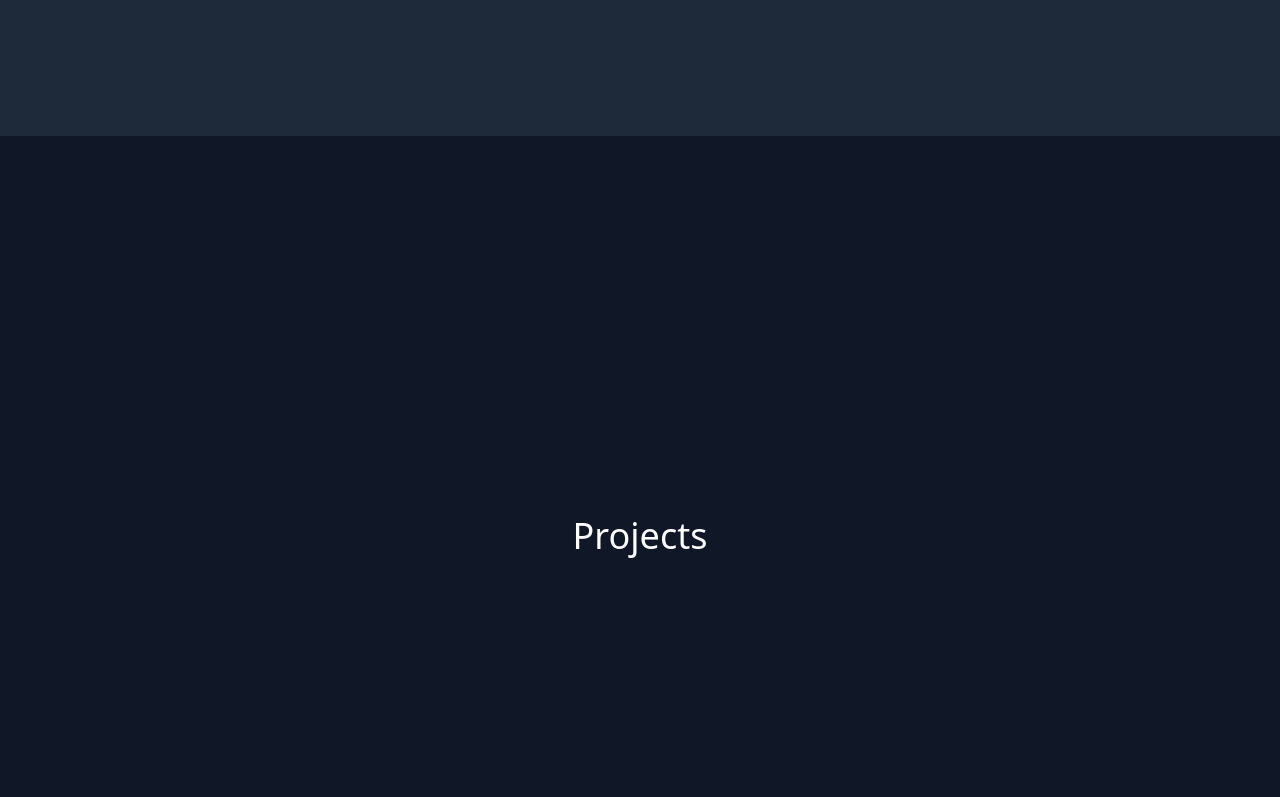
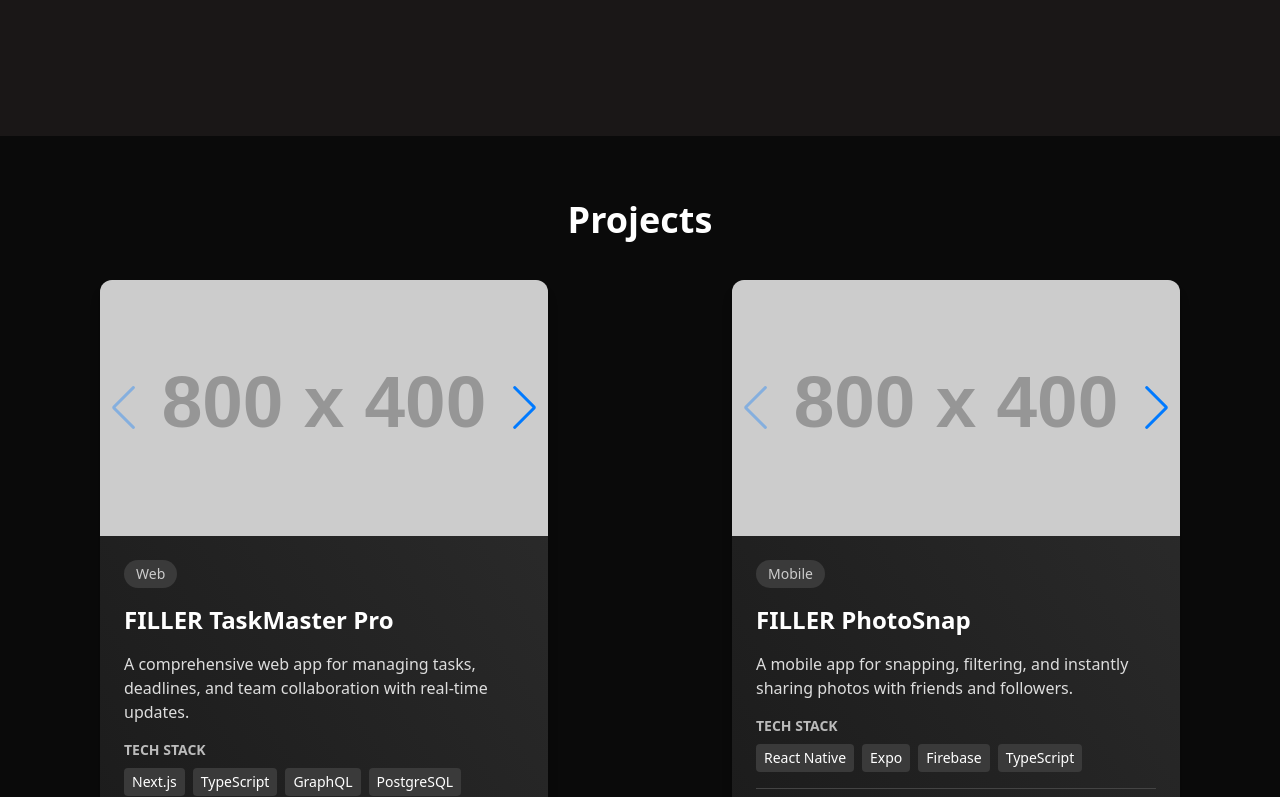
Before and after one commit to SahilKhunt08/portfolio, a React (Vite) app: page / in a window 1280 px wide. Shown: the part 2000-2797 px from the top of the page. Built offline with nearby package versions, Linux system fonts and the light colour scheme.

Commit message:
Made initial version of project cards

```diff
--- a/package.json
+++ b/package.json
@@ -24,6 +24,7 @@
     "react-fast-marquee": "^1.6.5",
     "react-simple-typewriter": "^5.0.1",
     "react-typed": "^2.0.12",
+    "swiper": "^11.2.10",
     "tailwind-merge": "^3.3.0",
     "tailwindcss": "^4.1.8",
     "tsparticles": "^3.8.1"
--- /dev/null
+++ b/src/components/ProjectCard.jsx
@@ -0,0 +1,102 @@
+import { useState } from "react";
+import { Swiper, SwiperSlide } from "swiper/react";
+import { Navigation } from "swiper/modules";
+import "swiper/css";
+import "swiper/css/navigation";
+
+export default function ProjectCard({
+  title,
+  description,
+  techStack,
+  features,
+  images,
+  type,
+}) {
+  const [errored, setErrored] = useState({});
+
+  return (
+    // <div className="bg-gradient-to-bl from-[#2D2D2D] to-[#1A1A1A] text-white rounded-xl shadow-lg w-full overflow-hidden">
+    <div
+      className="
+    group bg-gradient-to-bl from-[#2D2D2D] to-[#1A1A1A]
+    text-white rounded-xl shadow-lg w-full max-w-md overflow-hidden
+    transition-transform duration-300 ease-in-out
+    hover:scale-105 hover:shadow-2xl
+  "
+    >
+      {/* Image Carousel */}
+      <Swiper modules={[Navigation]} navigation className="w-full h-64">
+        {images.map((src, idx) => (
+          <SwiperSlide
+            key={idx}
+            className="w-full h-64 bg-[#333333] flex items-center justify-center"
+          >
+            {!errored[idx] && (
+              <img
+                src={src}
+                alt={`Slide ${idx + 1}`}
+                className="w-full h-full object-cover"
+                onError={(e) => {
+                  e.currentTarget.style.display = "none";
+                  setErrored((prev) => ({ ...prev, [idx]: true }));
+                }}
+              />
+            )}
+          </SwiperSlide>
+        ))}
+      </Swiper>
+
+      {/* Content */}
+      <div className="p-6 space-y-4">
+        {/* Type Tag */}
+        {type && (
+          <span className="text-sm text-[#CCCCCC] bg-[#3A3A3A] rounded-full px-3 py-1 inline-block">
+            {type}
+          </span>
+        )}
+
+        {/* Title */}
+        <h3 className="text-2xl font-bold">{title}</h3>
+
+        {/* Description */}
+        <p className="text-[#DDDDDD]">{description}</p>
+
+        {/* Tech Stack */}
+        {techStack?.length > 0 && (
+          <div>
+            <h4 className="text-sm font-semibold text-[#BBBBBB] mb-2">
+              TECH STACK
+            </h4>
+            <div className="flex flex-wrap gap-2">
+              {techStack.map((tech) => (
+                <span
+                  key={tech}
+                  className="bg-[#3A3A3A] text-sm px-2 py-1 rounded"
+                >
+                  {tech}
+                </span>
+              ))}
+            </div>
+          </div>
+        )}
+
+        {/* Divider */}
+        <div className="border-t border-[#444444] my-4" />
+
+        {/* Key Features */}
+        {features?.length > 0 && (
+          <div>
+            <h4 className="text-sm font-semibold text-[#BBBBBB] mb-2">
+              KEY FEATURES
+            </h4>
+            <ul className="list-disc list-inside text-sm space-y-1 text-[#DDDDDD]">
+              {features.map((feature, idx) => (
+                <li key={idx}>{feature}</li>
+              ))}
+            </ul>
+          </div>
+        )}
+      </div>
+    </div>
+  );
+}
--- a/src/sections/About.jsx
+++ b/src/sections/About.jsx
@@ -2,7 +2,7 @@ export default function About() {
   return (
     <section
       id="about"
-      className="min-h-screen flex items-center justify-center bg-gray-800 text-white"
+      className="min-h-screen flex items-center justify-center bg-[#1a1717] text-white"
     >
       <h2 className="text-4xl">About</h2>
     </section>
--- a/src/sections/Projects.jsx
+++ b/src/sections/Projects.jsx
@@ -1,10 +1,126 @@
+import ProjectCard from "../components/ProjectCard";
+
 export default function Projects() {
+  const projectData = [
+    {
+      title: "FILLER TaskMaster Pro",
+      description:
+        "A comprehensive web app for managing tasks, deadlines, and team collaboration with real-time updates.",
+      techStack: ["Next.js", "TypeScript", "GraphQL", "PostgreSQL"],
+      features: [
+        "Drag-and-drop kanban board with custom workflows.",
+        "Role-based permissions and team assignments.",
+        "Real-time notifications via WebSockets.",
+        "Built-in reports and analytics dashboard.",
+      ],
+      images: [
+        "https://via.placeholder.com/800x400?text=TaskMaster+1",
+        "https://via.placeholder.com/800x400?text=TaskMaster+2",
+        "https://via.placeholder.com/800x400?text=TaskMaster+3",
+      ],
+      type: "Web",
+    },
+    {
+      title: "FILLER PhotoSnap",
+      description:
+        "A mobile app for snapping, filtering, and instantly sharing photos with friends and followers.",
+      techStack: ["React Native", "Expo", "Firebase", "TypeScript"],
+      features: [
+        "30+ built-in photo filters and adjustment tools.",
+        "Stories and ephemeral posts that disappear after 24h.",
+        "In-app chat with image and video support.",
+        "Offline capture and automatic sync on reconnect.",
+      ],
+      images: [
+        "https://via.placeholder.com/800x400?text=PhotoSnap+1",
+        "https://via.placeholder.com/800x400?text=PhotoSnap+2",
+      ],
+      type: "Mobile",
+    },
+    {
+      title: "FILLER CryptoTracker",
+      description:
+        "An API service that aggregates real-time cryptocurrency prices, portfolio values, and market alerts.",
+      techStack: ["Node.js", "Express", "MongoDB", "Redis"],
+      features: [
+        "RESTful endpoints for price, volume, and market cap.",
+        "Webhook alerts for price thresholds.",
+        "Historical data charts via Highcharts integration.",
+        "API key management and rate limiting.",
+      ],
+      images: [
+        "https://via.placeholder.com/800x400?text=CryptoTracker+1",
+        "https://via.placeholder.com/800x400?text=CryptoTracker+2",
+        "https://via.placeholder.com/800x400?text=CryptoTracker+3",
+      ],
+      type: "API",
+    },
+    {
+      title: "FILLER EcoShop",
+      description:
+        "A green-ecommerce platform that highlights sustainable brands and tracks your carbon footprint per purchase.",
+      techStack: ["Vue.js", "Nuxt", "Stripe", "Docker"],
+      features: [
+        "Sustainability score on every product page.",
+        "One-click checkout with carbon offset calculation.",
+        "Vendor portal for inventory and order management.",
+        "Containerized deployment with Kubernetes support.",
+      ],
+      images: [
+        "https://via.placeholder.com/800x400?text=EcoShop+1",
+        "https://via.placeholder.com/800x400?text=EcoShop+2",
+      ],
+      type: "Web",
+    },
+    {
+      title: "FILLER ChatWise",
+      description:
+        "An AI-powered chatbot framework for websites and messaging apps with customizable personalities.",
+      techStack: ["Python", "FastAPI", "OpenAI API", "Docker"],
+      features: [
+        "Plug-and-play persona templates (support, sales, FAQ).",
+        "Contextual memory across multi-turn conversations.",
+        "Dashboard for monitoring conversations and metrics.",
+        "Easy on-premise or cloud container deployment.",
+      ],
+      images: [
+        "https://via.placeholder.com/800x400?text=ChatWise+1",
+        "https://via.placeholder.com/800x400?text=ChatWise+2",
+        "https://via.placeholder.com/800x400?text=ChatWise+3",
+      ],
+      type: "AI",
+    },
+    {
+      title: "FILLER GameArcade",
+      description:
+        "A browser-based gaming portal hosting HTML5 mini-games and live leaderboards.",
+      techStack: ["Phaser.js", "JavaScript", "HTML5", "CSS3"],
+      features: [
+        "15+ arcade-style games with high-score tracking.",
+        "Player profiles with achievements and badges.",
+        "Real-time multiplayer rooms using Socket.io.",
+        "Custom game editor for adding new levels.",
+      ],
+      images: [
+        "https://via.placeholder.com/800x400?text=GameArcade+1",
+        "https://via.placeholder.com/800x400?text=GameArcade+2",
+      ],
+      type: "Game",
+    },
+  ];
+
   return (
     <section
       id="projects"
-      className="min-h-screen flex items-center justify-center bg-gray-900 text-white"
+      className="min-h-screen bg-[#0A0A0A] text-white px-6 py-16"
     >
-      <h2 className="text-4xl">Projects</h2>
+      <h2 className="text-4xl font-bold mb-10 text-center">Projects</h2>
+
+      <div className="grid gap-8 md:grid-cols-2 justify-items-center">
+        {projectData.map((project, idx) => (
+          <ProjectCard key={idx} {...project} />
+        ))}
+      </div>
     </section>
   );
 }
--- a/tailwind.config.js
+++ b/tailwind.config.js
@@ -8,6 +8,9 @@ export default {
         fredoka: ['"Fredoka"', "sans-serif"],
         quicksand: ['"Quicksand"', "sans-serif"],
       },
+      colors: {
+        'indigo': '#5c6ac4',
+      },
     },
   },
   plugins: [],
```
Also changed, not shown: src/assets/projects/logoV1.png (added), 1 other file (tests, documents, lock files or other folders).
